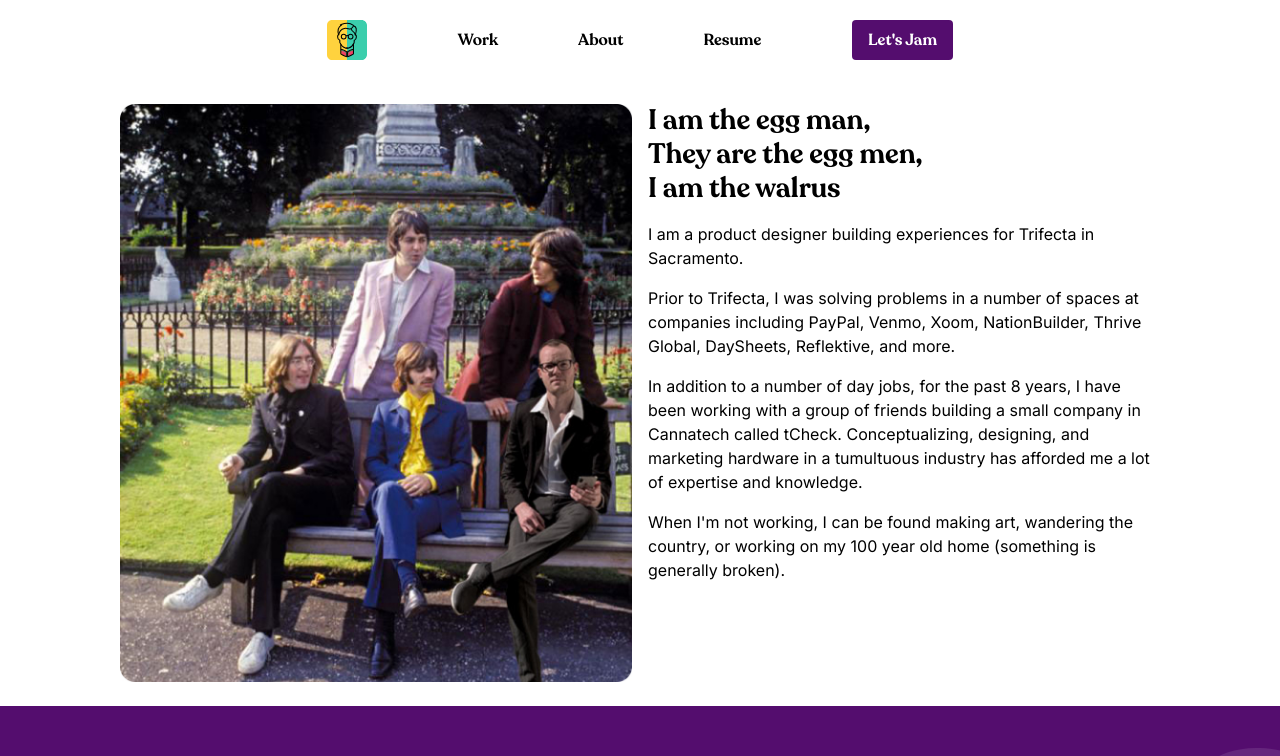
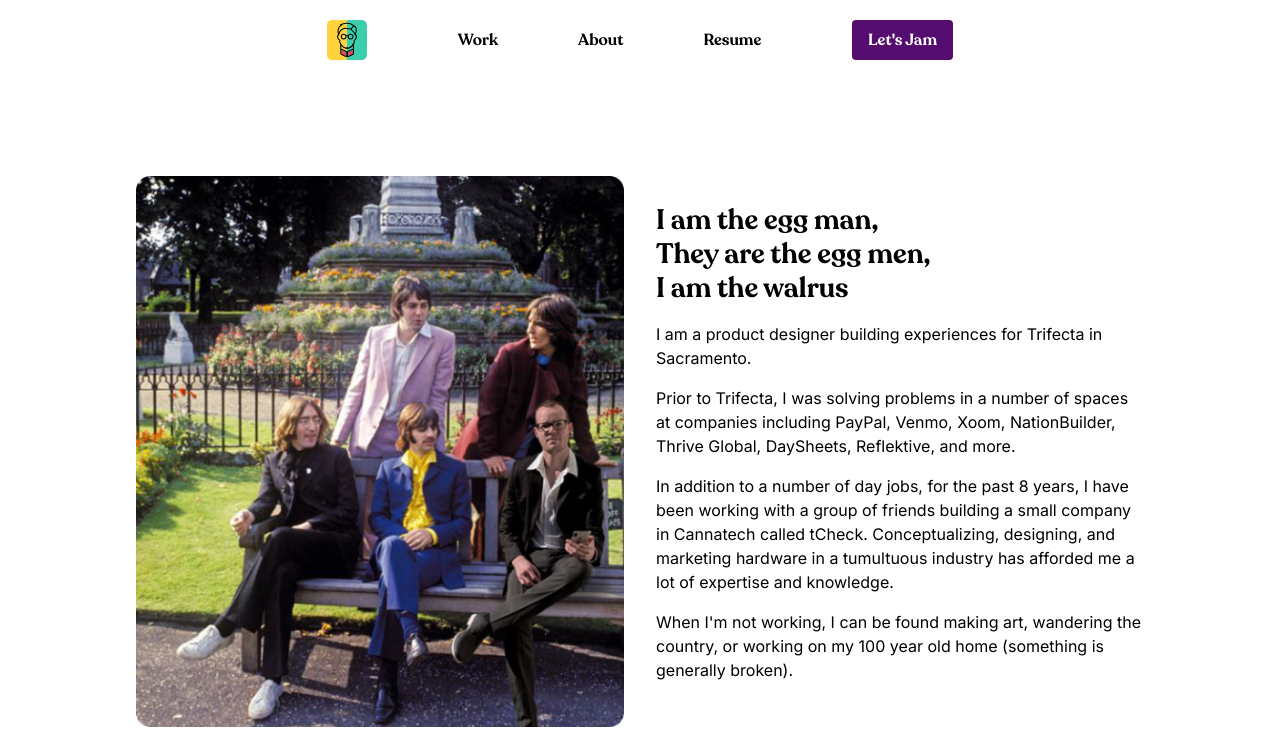
Before and after one commit to kevincward/the5thbeatle-2023, a Next.js app: page /about in a window 1280 px wide. Shown: the top 756 px of the page. Built offline with nearby package versions, Linux system fonts and the light colour scheme.

Commit message:
adjusted about page

```diff
--- a/pages/about.js
+++ b/pages/about.js
@@ -2,8 +2,8 @@
 
 export default function About() {
     return (
-        <div className='container px-3 py-6 lg:px-0'>
-            <div className='grid grid-cols-1 gap-4 lg:grid-cols-2'>
+        <div className='container py-12 lg:py-24'>
+            <div className='grid grid-cols-1 items-center gap-8 lg:grid-cols-2'>
                 <div>
                     <Image
                         src='/images/about-image.jpg'
```
